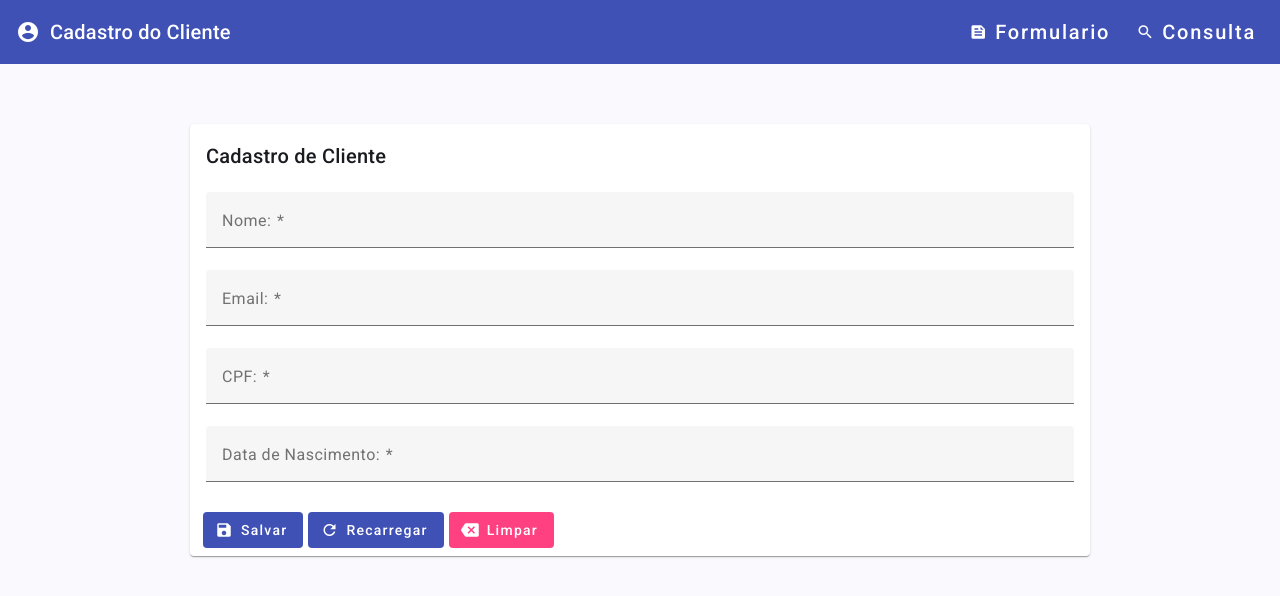
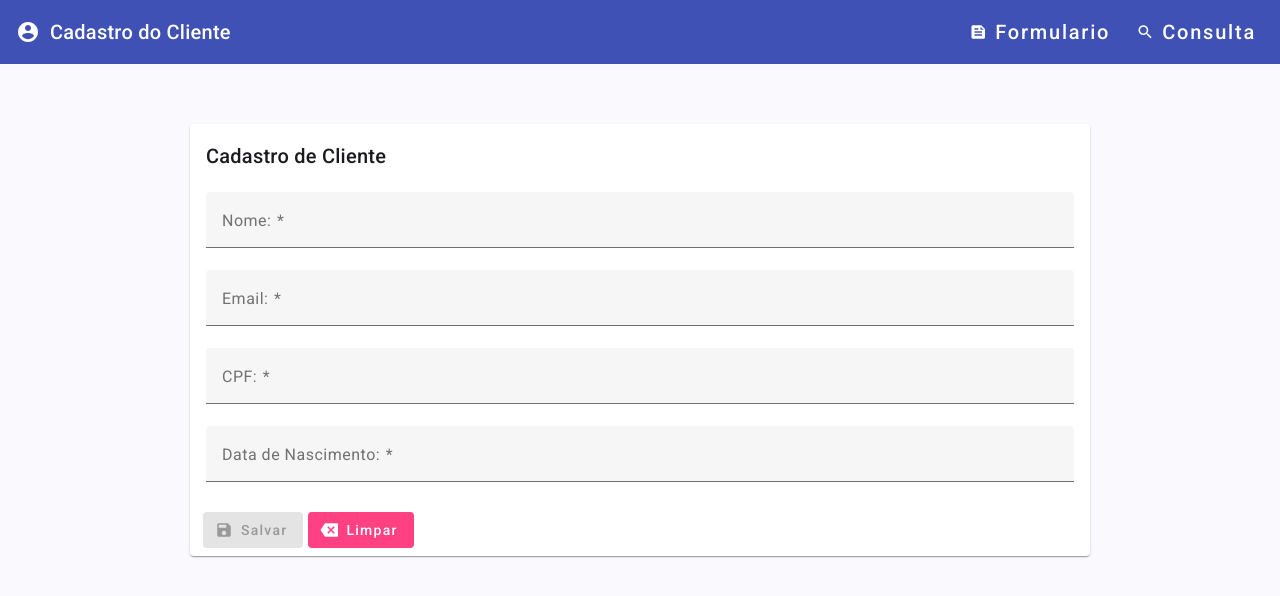
Before and after one commit to GabrielNZ/RegisterPage-Project, an Angular app: page /cadastro in a window 1280 px wide. Shown: the top 596 px of the page. Built offline with nearby package versions, Linux system fonts and the light colour scheme.

Commit message:
IMPLEMENTED: Update Users working

```diff
--- a/src/app/cadastro/cadastro.html
+++ b/src/app/cadastro/cadastro.html
@@ -9,38 +9,45 @@
                     <div class="content-div">
                         <mat-form-field class="full-width">
                             <mat-label>Nome: </mat-label>
-                           <input matInput [(ngModel)]="cliente.nome" type="text" placeholder="Ex: Gabriel Zimmermann" name="nome" required >
+                            <input matInput [(ngModel)]="cliente.nome" type="text" placeholder="Ex: Gabriel Zimmermann"
+                                name="nome" required>
                         </mat-form-field>
                     </div>
 
                     <div class="content-div">
                         <mat-form-field class="full-width">
                             <mat-label>Email: </mat-label>
-                           <input matInput [(ngModel)]="cliente.email" type="email" placeholder="Digite seu Email" name="email" required >
+                            <input matInput [(ngModel)]="cliente.email" type="email" placeholder="Digite seu Email"
+                                name="email" required>
                         </mat-form-field>
                     </div>
                     <div class="content-div">
                         <mat-form-field class="full-width">
                             <mat-label>CPF: </mat-label>
-                           <input matInput [(ngModel)]="cliente.cpf" type="text" placeholder="Ex: 123.456.789-00" name="cpf" required >
+                            <input matInput [(ngModel)]="cliente.cpf" type="text" placeholder="Ex: 123.456.789-00"
+                                name="cpf" required>
                         </mat-form-field>
                     </div>
                     <div class="content-div">
                         <mat-form-field class="full-width">
                             <mat-label>Data de Nascimento: </mat-label>
-                           <input matInput [(ngModel)]="cliente.dataNascimento" type="text" placeholder="Ex: 01/01/2000" name="dataNascimento" required >
+                            <input matInput [(ngModel)]="cliente.dataNascimento" type="text"
+                                placeholder="Ex: 01/01/2000" name="dataNascimento" required>
                         </mat-form-field>
                     </div>
                 </mat-card-content>
                 <mat-card-actions class="actions-div ml-5">
-                  <button type="submit" mat-flat-button color="primary">
+                    @if (!atualizando) {
+                    <button [disabled]="clienteFrm.invalid" type="submit" mat-flat-button color="primary">
                         <mat-icon fontIcon="save"></mat-icon>
                         Salvar
                     </button>
-                  <button mat-flat-button color="primary">
+                    } @else {
+                    <button [disabled]="clienteFrm.invalid" type="submit" mat-flat-button color="primary">
                         <mat-icon fontIcon="refresh"></mat-icon>
                         Recarregar
                     </button>
+                    }
                     <button mat-flat-button color="accent">
                         <mat-icon fontIcon="backspace"></mat-icon>
                         Limpar
--- a/src/app/cadastro/cadastro.ts
+++ b/src/app/cadastro/cadastro.ts
@@ -7,7 +7,7 @@ import { MatIconModule } from '@angular/material/icon';
 import { MatButtonModule } from '@angular/material/button';
 import { Cliente } from './cliente';
 import { ClienteService } from '../clienteService';
-import { ActivatedRoute } from '@angular/router';
+import { ActivatedRoute, Router } from '@angular/router';
 
 @Component({
   imports: [MatCardModule, FormsModule, MatFormFieldModule, MatInputModule, MatIconModule, MatButtonModule],
@@ -19,7 +19,7 @@ export class CadastroComponent {
   cliente: Cliente = Cliente.newCliente();
   atualizando: boolean = false;
 
-  constructor(private clienteService: ClienteService, private route: ActivatedRoute) {
+  constructor(private clienteService: ClienteService, private route: ActivatedRoute, private router : Router) {
 
   }
   ngOnInit(): void {
@@ -38,7 +38,12 @@ export class CadastroComponent {
   }
 
   cadastrarCliente() {
-    this.clienteService.cadastrarCliente(this.cliente);
-    this.cliente = Cliente.newCliente();
+    if (!this.atualizando) {
+      this.clienteService.cadastrarCliente(this.cliente);
+      this.cliente = Cliente.newCliente();
+    } else {
+      this.clienteService.atualizarCliente(this.cliente);
+      this.router.navigate(['/consulta']);
+    }
   }
 }
--- a/src/app/clienteService.ts
+++ b/src/app/clienteService.ts
@@ -12,13 +12,22 @@ export class ClienteService {
     }
     pesquisarCliente(nome: string): Cliente[] {
         if (nome) {
-        return this.obterStorage().filter(cliente => cliente.nome?.toLowerCase().includes(nome.toLowerCase()));
+            return this.obterStorage().filter(cliente => cliente.nome?.toLowerCase().includes(nome.toLowerCase()));
         }
         return this.obterStorage()
     }
     pesquisarClientePorId(id: string): Cliente {
         const cliente = this.obterStorage()
         return cliente.find(cliente => cliente.id === id) || Cliente.newCliente();
+    }
+    atualizarCliente(cliente: Cliente) {
+        const storage = this.obterStorage();
+        storage.forEach((c) => {
+            if (c.id === cliente.id) {
+                Object.assign(c, cliente);
+            }
+        })
+        localStorage.setItem(ClienteService.REPO_CLIENTES, JSON.stringify(storage));
     }
 
     private obterStorage(): Cliente[] {
```
Lines whose indentation alone changed are shown as unchanged.
